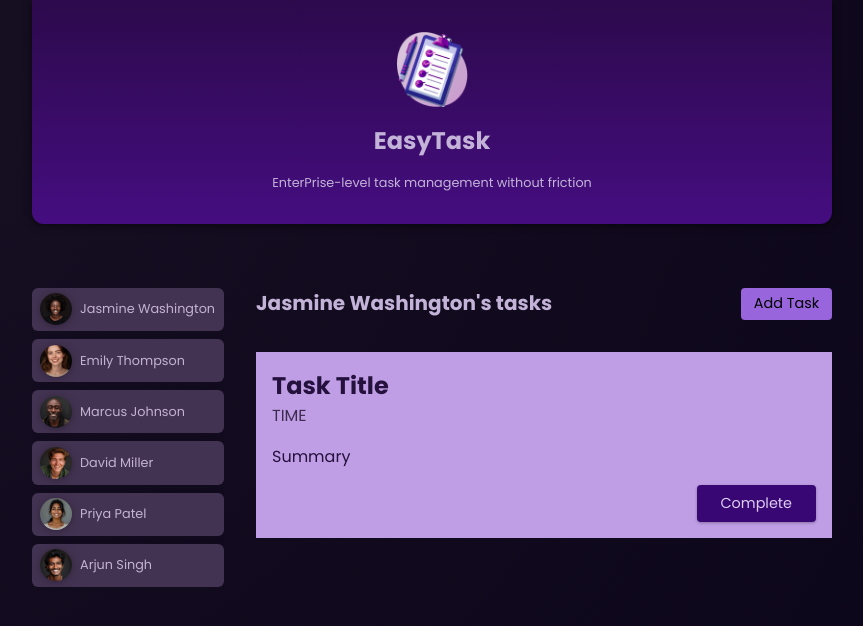
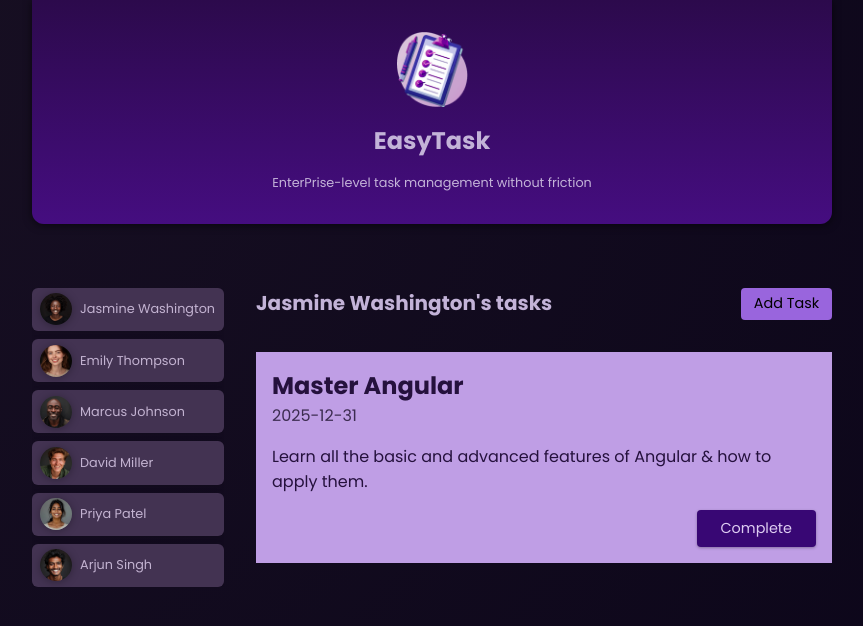
Before and after one commit to Youssef-Yasser-Mahmoud/EasyTrack, an Angular app: page / in a window 1280 px wide. Both pictures are taken after a click on the button "Jasmine Washington". Shown: the top 626 px of the page, without its empty margins (208-1071 px from the left). Built offline with nearby package versions, Linux system fonts and the light colour scheme.

Commit message:
feat: bind task data to TaskComponent for dynamic rendering

```diff
--- a/src/app/components/tasks/task/task.component.html
+++ b/src/app/components/tasks/task/task.component.html
@@ -1,7 +1,7 @@
 <article>
-  <h2>Task Title</h2>
-  <time datetime="">TIME</time>
-  <p>Summary</p>
+  <h2>{{ task.title }}</h2>
+  <time datetime="">{{ task.dueDate }}</time>
+  <p>{{ task.summary }}</p>
   <p class="actions">
     <button>Complete</button>
   </p>
--- a/src/app/components/tasks/tasks.component.html
+++ b/src/app/components/tasks/tasks.component.html
@@ -8,7 +8,7 @@
   <ul>
     @for(task of selectedUserTasks; track task.id ) {
     <li>
-      <app-task />
+      <app-task [task]="task" />
     </li>
     }
   </ul>
```
